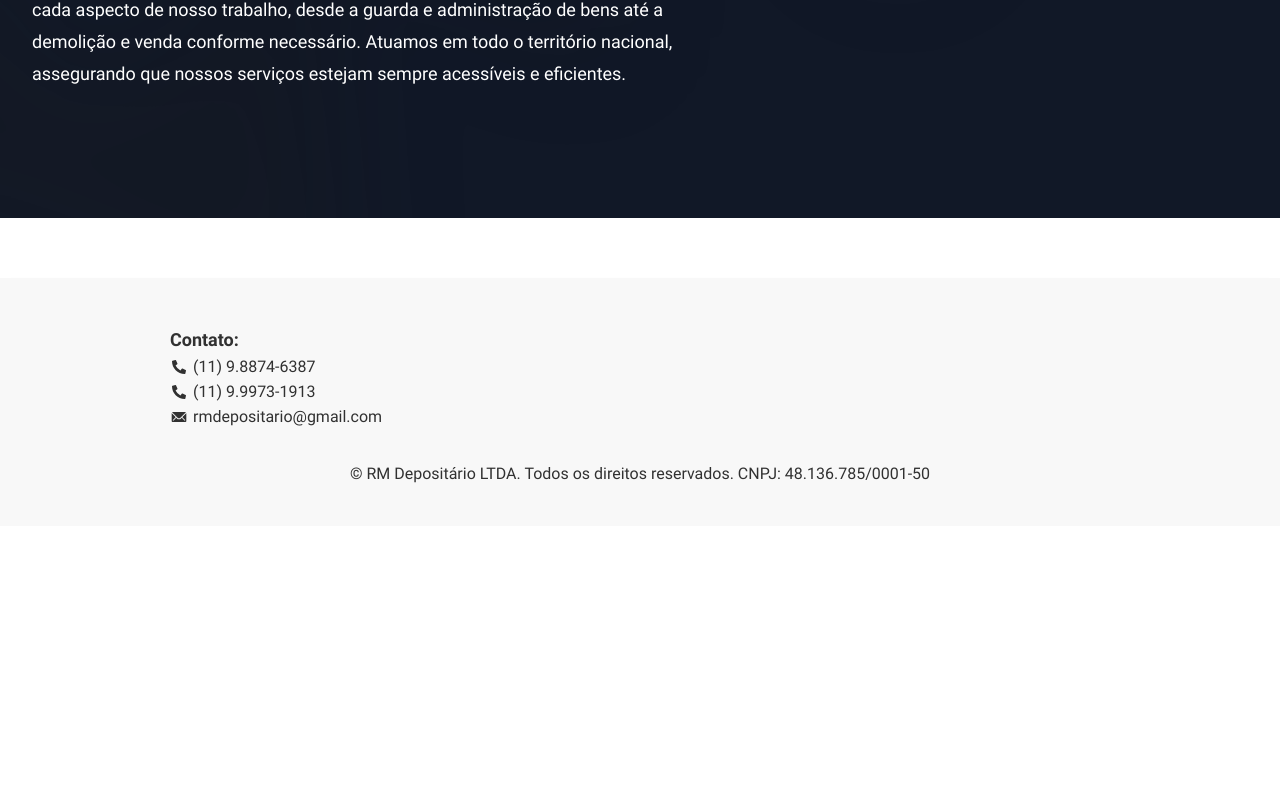
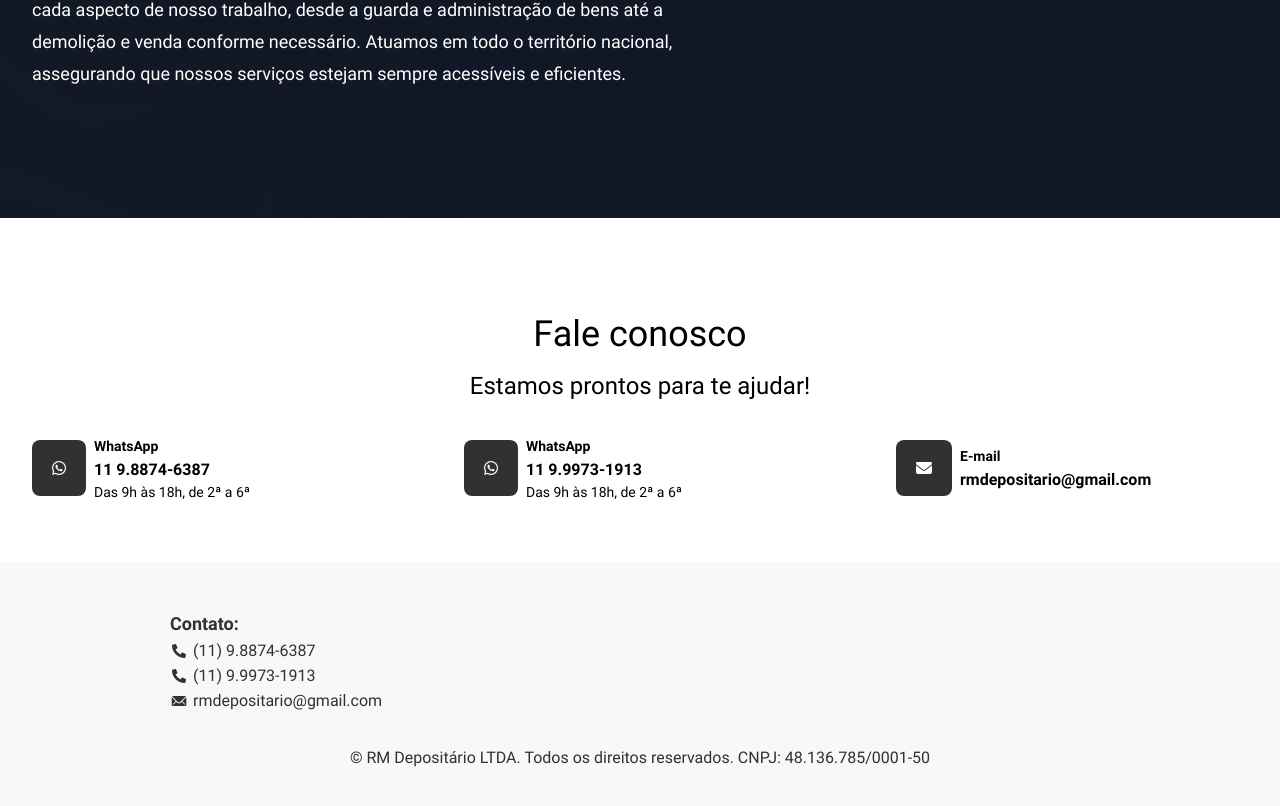
Before and after one commit to Matheus-Marques-Aquino/lp-rmdepositario, a Next.js app: page / in a window 1280 px wide. Shown: the part 2608-3414 px from the top of the page. Before the commit the page ends 3134 px from the top, so only its background shows below. Built offline with nearby package versions, Linux system fonts and the light colour scheme.

Commit message:
Update
atualização componentes de contato

```diff
--- /dev/null
+++ b/components/contact/index.js
@@ -0,0 +1,62 @@
+import React from "react";
+import { FontAwesomeIcon } from "@fortawesome/react-fontawesome";
+import { faPhone, faEnvelope } from "@fortawesome/free-solid-svg-icons";
+import { faWhatsapp } from "@fortawesome/free-brands-svg-icons";
+
+export default function ContactSection() {
+  return (
+    <div className="flex flex-col items-center justify-center mt-24">
+      <div className="container mx-auto px-4 sm:px-6 lg:px-8 sm:w-[1300px]  ">
+        <p className="text-center text-xl sm:text-4xl mb-4 text-grayPrime">
+          Fale conosco
+        </p>
+        <p className="text-center text-2xl mb-8">
+          Estamos prontos para te ajudar!
+        </p>
+        <div className="flex flex-col sm:flex-row items-center sm:space-x-20 space-y-4 sm:space-y-0 justify-center ">
+          <a
+            href="https://wa.me/5511988746387"
+            className="flex flex-row items-center space-x-2 space-y-0 w-full justify-start sm:justify-start"
+          >
+            <FontAwesomeIcon
+              icon={faWhatsapp}
+              className="bg-[#313131] p-5 rounded-lg text-white"
+            />
+            <div className="text-left">
+              <span className="text-sm font-semibold">WhatsApp</span>
+              <p className="text-md font-semibold">11 9.8874-6387</p>
+              <p className="text-sm">Das 9h às 18h, de 2ª a 6ª</p>
+            </div>
+          </a>
+          <a
+            href="https://wa.me/5511999731913"
+            className="flex flex-row items-center space-x-2 space-y-0 w-full justify-start sm:justify-start"
+          >
+            <FontAwesomeIcon
+              icon={faWhatsapp}
+              className="bg-[#313131] p-5 rounded-lg text-white"
+            />
+            <div className="text-left">
+              <span className="text-sm font-semibold">WhatsApp</span>
+              <p className="text-md font-semibold">11 9.9973-1913</p>
+              <p className="text-sm">Das 9h às 18h, de 2ª a 6ª</p>
+            </div>
+          </a>
+          <a
+            href="mailto:rmdepositario@gmail.com"
+            className="flex flex-row items-center space-x-2 space-y-0 w-full justify-start sm:justify-start"
+          >
+            <FontAwesomeIcon
+              icon={faEnvelope}
+              className="bg-[#313131] p-5 rounded-lg text-white"
+            />
+            <div className="text-left">
+              <span className="text-sm font-semibold">E-mail</span>
+              <p className="text-md font-semibold">rmdepositario@gmail.com</p>
+            </div>
+          </a>
+        </div>
+      </div>
+    </div>
+  );
+}
--- a/package.json
+++ b/package.json
@@ -10,6 +10,7 @@
   },
   "dependencies": {
     "@fortawesome/fontawesome-svg-core": "^6.6.0",
+    "@fortawesome/free-brands-svg-icons": "^6.6.0",
     "@fortawesome/free-solid-svg-icons": "^6.6.0",
     "@fortawesome/react-fontawesome": "^0.2.2",
     "axios": "^1.6.7",
--- a/pages/index.js
+++ b/pages/index.js
@@ -18,6 +18,7 @@ import { FaPhoneAlt } from "react-icons/fa";
 import About from "../components/about";
 import InfoSection from "@/components/info-section";
 import Servicos from "@/components/servicos";
+import ContactSection from "@/components/contact";
 
 export default function Home() {
   const [selectValue, setSelectValue] = useState("");
@@ -100,6 +101,7 @@ export default function Home() {
         <InfoSection />
         <NewsLetter />
         <About />
+        <ContactSection />
         <Footer />
       </div>
       <Link
```
Also changed, not shown: 1 other file (tests, documents, lock files or other folders).
